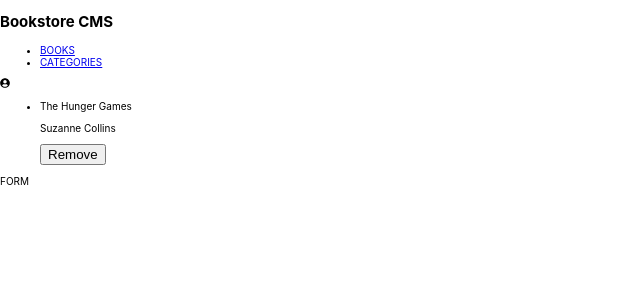
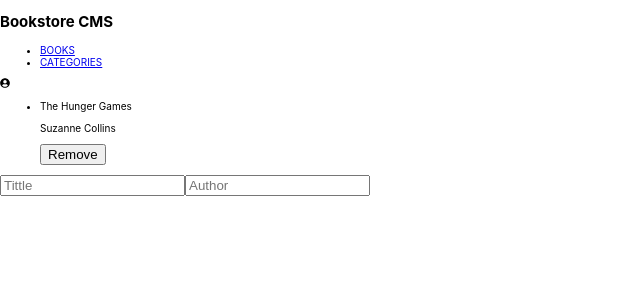
Before and after one commit to dgcuenca/bookstore, a React (Create React App) app: page / in a window 1280 px wide. Shown: the top 300 px of the page, without its empty margins (0-640 px from the left). Built offline with nearby package versions, Linux system fonts and the light colour scheme.

Commit message:
Add form

```diff
--- a/src/Components/form.jsx
+++ b/src/Components/form.jsx
@@ -8,7 +8,18 @@ class Form extends Component {
 
   render() {
     return (
-        <div>FORM</div>
+      <form>
+        <input
+          type="text"
+          placeholder="Tittle"
+          name="title"
+        />
+        <input
+          type="text"
+          placeholder="Author"
+          name="title"
+        />
+      </form>
     );
   }
 }
```
